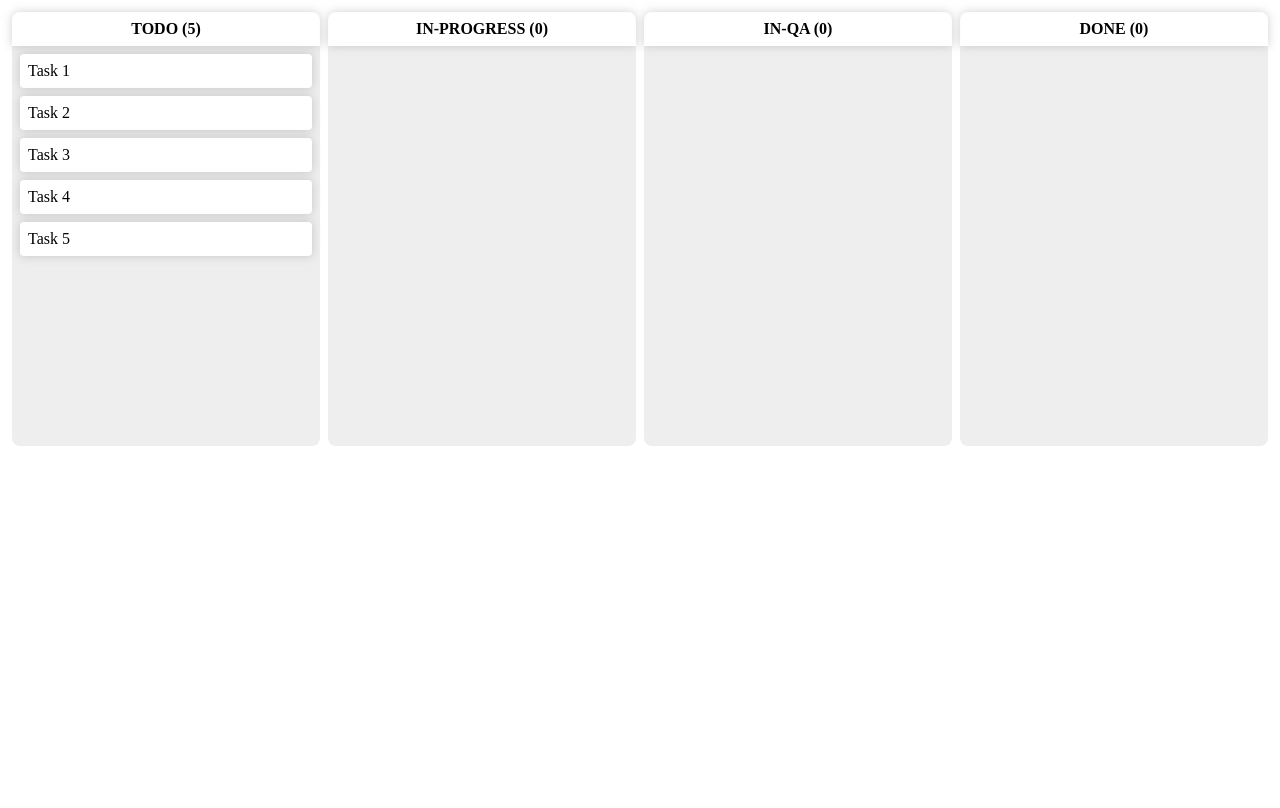
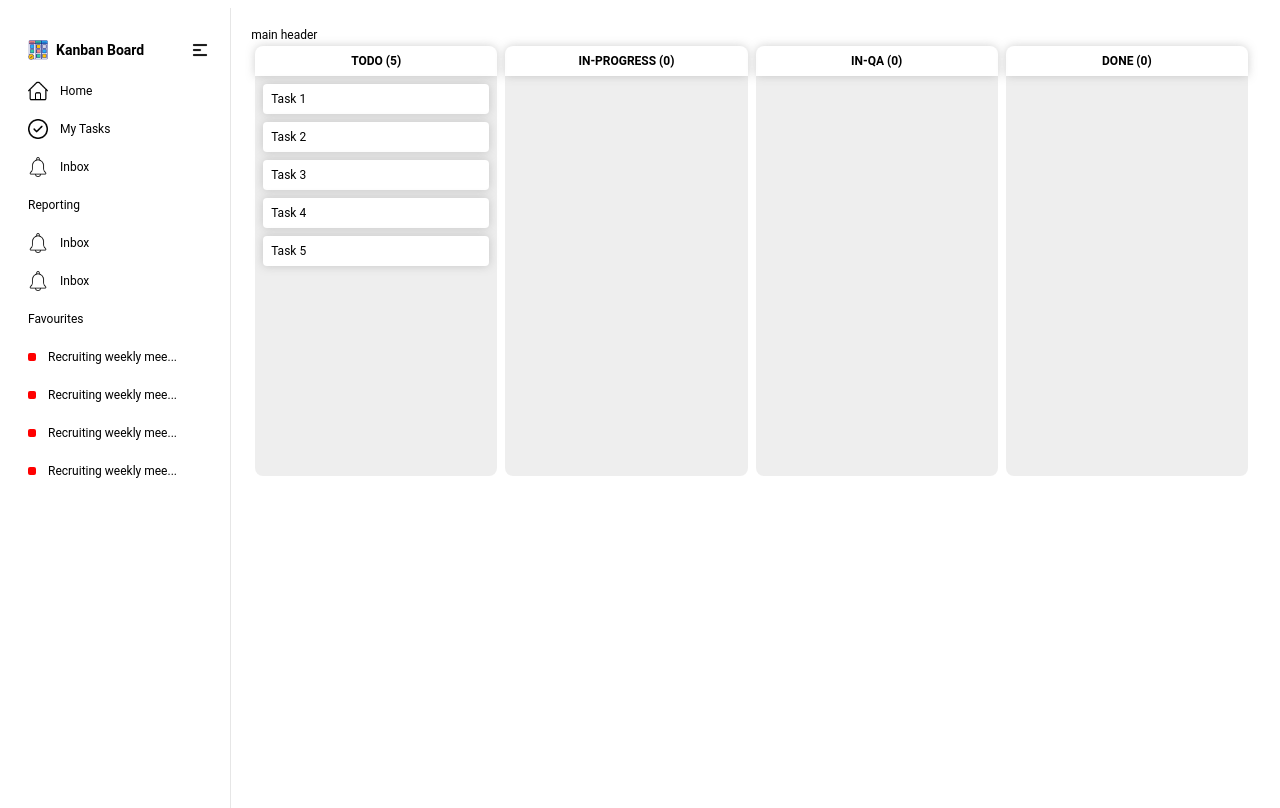
Before and after one commit to mirreyaz1111/techlead.youtube, a plain HTML site: page Kanban Board/index.html in a window 1280 px wide. Drawn offline with Linux system fonts and the light colour scheme.

Commit message:
added header

```diff
--- a/Kanban Board/index.html
+++ b/Kanban Board/index.html
@@ -1,13 +1,72 @@
 <!DOCTYPE html>
 <html lang="en">
+
 <head>
   <meta charset="UTF-8" />
   <meta name="viewport" content="width=device-width, initial-scale=1.0" />
   <title>Document</title>
   <link rel="stylesheet" href="style.css" />
 </head>
+
 <body>
   <div class="container">
+    <div class="sidebar">
+      <div class="logo-menu-container">
+        <div class="logo-container">
+          <img src="./images/planning.png" alt="" class="logo">
+          <p>Kanban Board</p>
+        </div>
+        <img class="menu-icon" src="./images/menus.png" alt="">
+      </div>
+      <div class="side-menu">
+        <div class="menu-item">
+          <img src="./images/home.png" alt="" class="icon">
+          <p class="title">Home</p>
+        </div>
+        <div class="menu-item">
+          <img src="./images/check-mark.png" alt="" class="icon">
+          <p class="title">My Tasks</p>
+        </div>
+        <div class="menu-item">
+          <img src="./images/bell.png" alt="" class="icon">
+          <p class="title">Inbox</p>
+        </div>
+        <p class="menu-title">Reporting</p>
+
+        <div class="menu-item">
+          <img src="./images/bell.png" alt="" class="icon">
+          <p class="title">Inbox</p>
+        </div>
+        <div class="menu-item">
+          <img src="./images/bell.png" alt="" class="icon">
+          <p class="title">Inbox</p>
+        </div>
+
+        <p class="menu-title">Favourites</p>
+        <div class="favourite-item">
+          <div class="color"></div>
+          <p class="title">Recruiting weekly mee...</p>
+        </div>
+        <div class="favourite-item">
+          <div class="color"></div>
+          <p class="title">Recruiting weekly mee...</p>
+        </div>
+        <div class="favourite-item">
+          <div class="color"></div>
+          <p class="title">Recruiting weekly mee...</p>
+        </div>
+        <div class="favourite-item">
+          <div class="color"></div>
+          <p class="title">Recruiting weekly mee...</p>
+        </div>
+      </div>
+    </div>
+    <div class="right-side">
+      <div class="main-header">
+        main header
+      </div>
+
+      <div class="content">
         <div class="header">
           <h4 id="todo-header">TODO</h4>
           <h4 id="in-progress-header">IN-PROGRESS</h4>
@@ -15,12 +74,7 @@
           <h4 id="done-header">DONE</h4>
         </div>
         <div class="drag-drop-container">
-        <div
-          class="col3"
-          id="todo"
-          ondrop="drop(event)"
-          ondragover="allowdrop(event)"
-        >
+          <div class="col3" id="todo" ondrop="drop(event)" ondragover="allowdrop(event)">
             <p class="task" id="task1" draggable="true" ondragstart="drag(event)">
               Task 1
             </p>
@@ -37,26 +91,14 @@
               Task 5
             </p>
           </div>
-        <div
-          class="col3"
-          id="in-progress"
-          ondrop="drop(event)"
-          ondragover="allowdrop(event)"
-        ></div>
-        <div
-          class="col3"
-          id="in-qa"
-          ondrop="drop(event)"
-          ondragover="allowdrop(event)"
-        ></div>
-        <div
-          class="col3"
-          id="done"
-          ondrop="drop(event)"
-          ondragover="allowdrop(event)"
-        ></div>
+          <div class="col3" id="in-progress" ondrop="drop(event)" ondragover="allowdrop(event)"></div>
+          <div class="col3" id="in-qa" ondrop="drop(event)" ondragover="allowdrop(event)"></div>
+          <div class="col3" id="done" ondrop="drop(event)" ondragover="allowdrop(event)"></div>
+        </div>
+      </div>
     </div>
   </div>
   <script src="script.js"></script>
 </body>
+
 </html>
--- a/Kanban Board/style.css
+++ b/Kanban Board/style.css
@@ -1,6 +1,76 @@
 .container {
   width: 100%;
+  display: flex;
+  height: 100vh;
+  font-size: 12px;
+  font-family: "Roboto", sans-serif;
 }
+
+/* sidebar */
+
+.sidebar {
+  width: 230px;
+  padding: 20px;
+  border-right: 1px solid rgb(230, 230, 230);
+}
+
+.sidebar .logo-menu-container{
+  display: flex;
+  align-items: center;
+}
+.logo-menu-container {
+  font-size: 14px;
+  font-weight: bold;
+  display: flex;
+  justify-content: space-between;
+  align-items: center;
+}
+
+.logo-menu-container .logo {
+  width: 20px;
+  height: 20px;
+  margin-right: 8px;
+}
+.logo-menu-container .logo-container {
+  display: flex;
+  align-items: center;
+}
+
+.logo-menu-container .menu-icon {
+  width: 20px;
+  height: 20px;
+}
+
+.right-side {
+  width: 100%;
+  padding: 20px;
+}
+
+
+.sidebar .side-menu .menu-item {
+  display: flex;
+  align-items: center;
+}
+.sidebar .side-menu .menu-item .icon{
+  width: 20px;
+  margin-right: 12px;
+}
+
+.side-menu .favourite-item {
+  display: flex;
+  align-items: center;
+}
+
+.side-menu .favourite-item .color {
+  background-color: red;
+  width: 8px;
+  height: 8px;
+  border-radius: 2px;
+  margin-right: 12px;
+}
+
+
+/* header */
 .header {
   display: flex;
   justify-content: space-around;
```
Also changed, not shown: Kanban Board/images/bell.png (added), Kanban Board/images/check-mark.png (added), Kanban Board/images/home.png (added), Kanban Board/images/menu-bar.png (added), Kanban Board/images/menus.png (added), Kanban Board/images/planning.png (added). Lines whose indentation alone changed are shown as unchanged.
